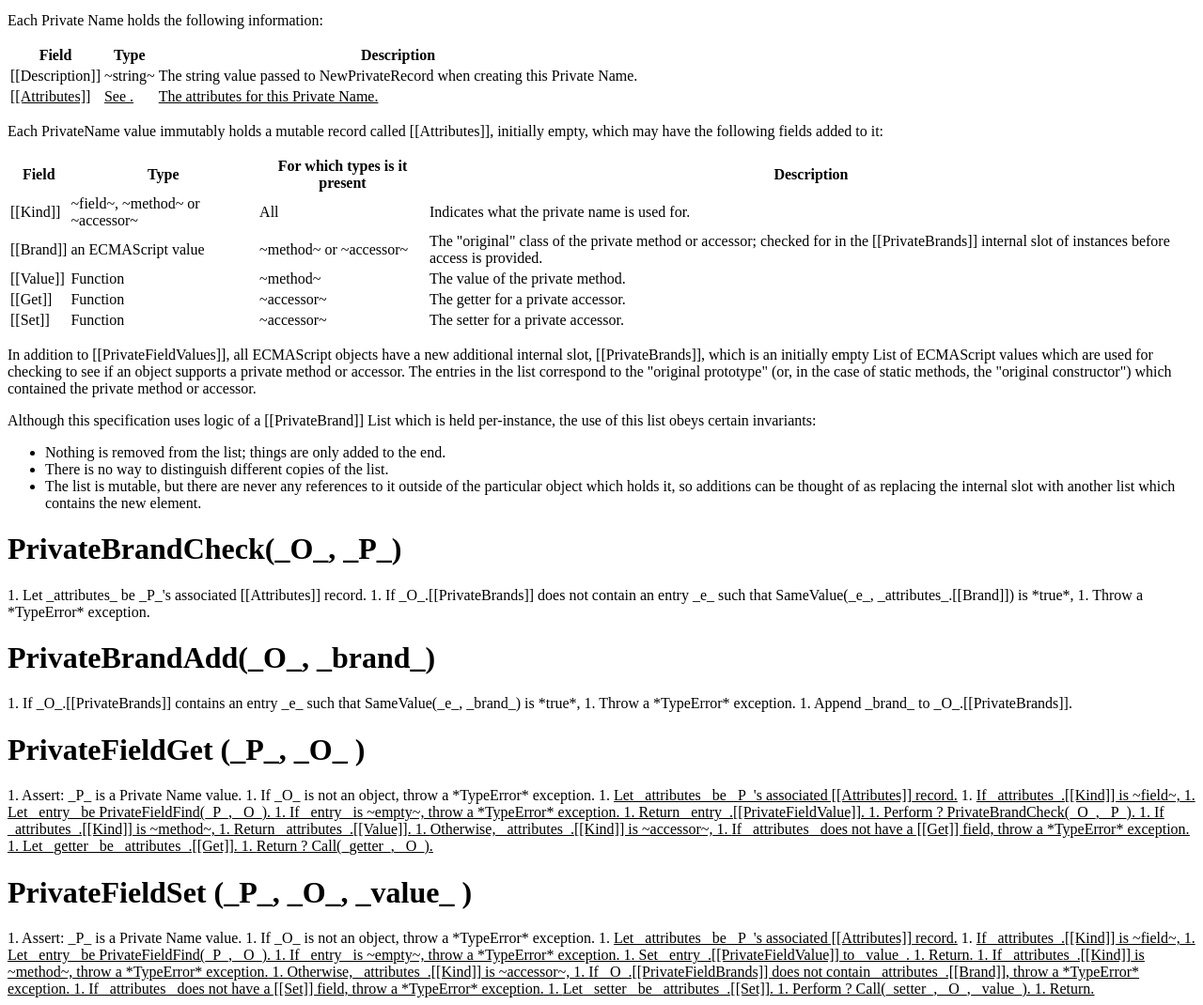
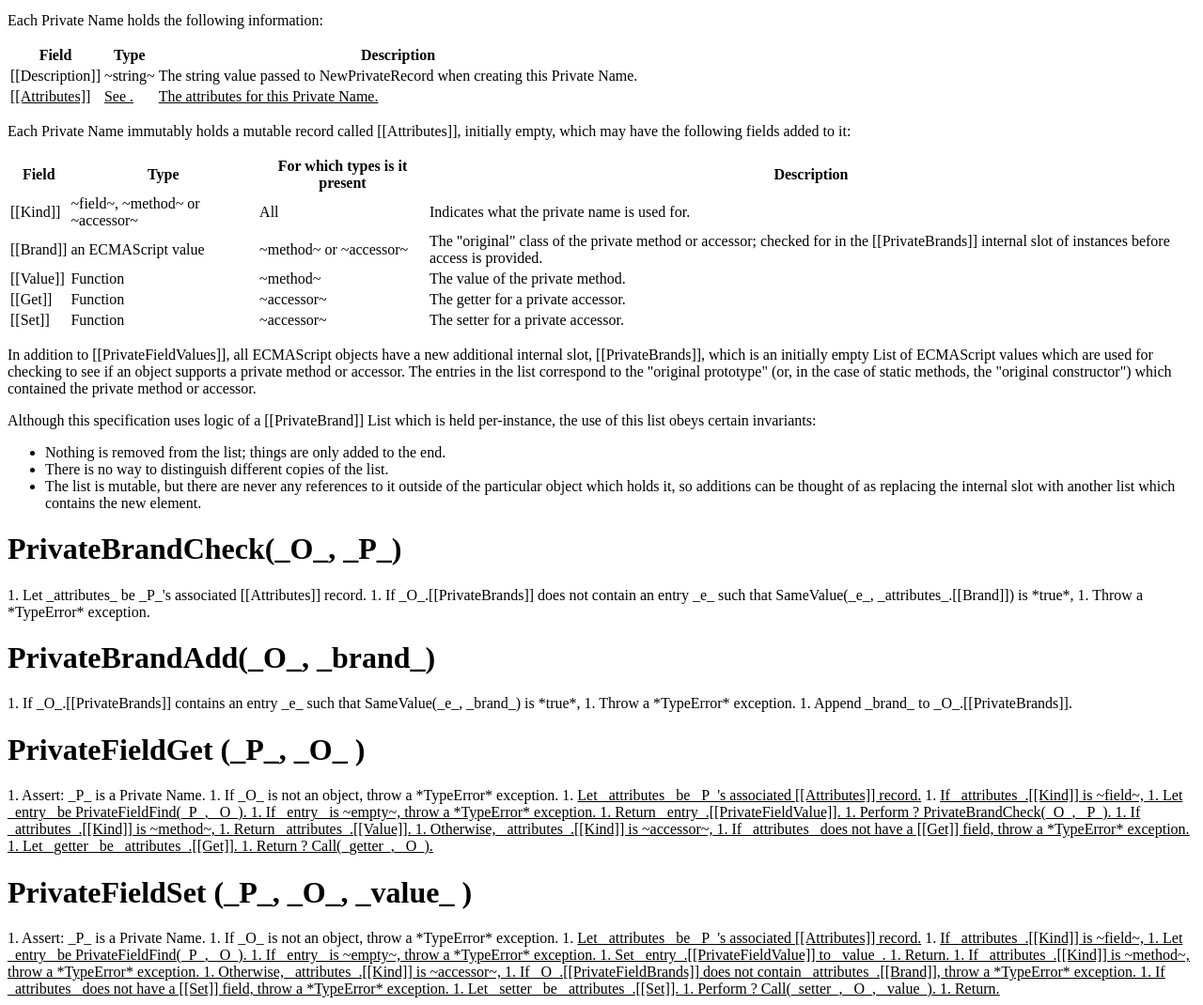
Before and after one commit to tc39/proposal-private-methods, a website: page spec.html in a window 1280 px wide. Shown: the part 3762-4832 px from the top of the page at 94% size. Drawn offline with Linux system fonts and the light colour scheme.

Commit message:
Make "Private Name value" vs. "Private Name" usage consistent (always "Private Name").

```diff
--- a/spec.html
+++ b/spec.html
@@ -586,7 +586,7 @@ emu-example pre {
     </table>
   </emu-table>
 
-  <p>Each PrivateName value immutably holds a mutable record called [[Attributes]], initially empty, which may have the following fields added to it:</p>
+  <p>Each Private Name immutably holds a mutable record called [[Attributes]], initially empty, which may have the following fields added to it:</p>
     <emu-table id="private-name-attributes" caption="Fields of the [[Attributes]] record">
       <table>
         <tbody>
@@ -711,7 +711,7 @@ emu-example pre {
 <emu-clause id="sec-privatefieldget" aoid="PrivateFieldGet">
   <h1>PrivateFieldGet (_P_, _O_ )</h1>
   <emu-alg>
-    1. Assert: _P_ is a Private Name value.
+    1. Assert: _P_ is a Private Name.
     1. If _O_ is not an object, throw a *TypeError* exception.
     1. <ins>Let _attributes_ be _P_'s associated [[Attributes]] record.</ins>
     1. <ins>If _attributes_.[[Kind]] is ~field~,
@@ -731,7 +731,7 @@ emu-example pre {
 <emu-clause id="sec-privatefieldset" aoid="PrivateFieldSet">
   <h1>PrivateFieldSet (_P_, _O_, _value_ )</h1>
   <emu-alg>
-    1. Assert: _P_ is a Private Name value.
+    1. Assert: _P_ is a Private Name.
     1. If _O_ is not an object, throw a *TypeError* exception.
     1. <ins>Let _attributes_ be _P_'s associated [[Attributes]] record.</ins>
     1. <ins>If _attributes_.[[Kind]] is ~field~,
```
